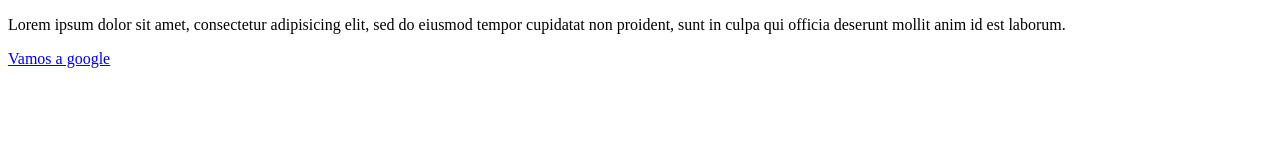
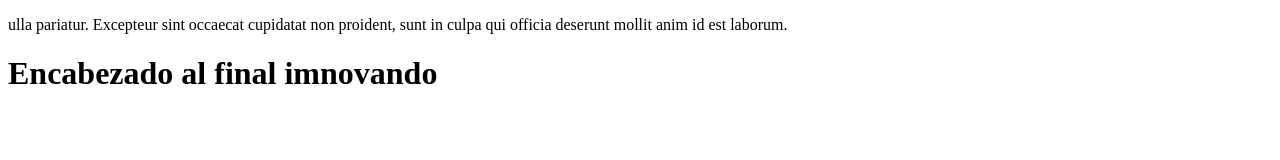
Before and after one commit to amjimenezmillan/PruebasTP, a plain HTML site: page index.html in a window 1280 px wide. Drawn offline with Linux system fonts and the light colour scheme.

Commit message:
Primero de la nueva rama

```diff
--- a/index.html
+++ b/index.html
@@ -5,8 +5,9 @@
     <title>Pruebas git</title>
   </head>
   <body>
-    <p>Lorem ipsum dolor sit amet, consectetur adipisicing elit, sed do eiusmod tempor
-      cupidatat non proident, sunt in culpa qui officia deserunt mollit anim id est laborum.</p>
-      <a href="https://www.google.com/">Vamos a google</a>
+    <p>ulla pariatur. Excepteur sint occaecat cupidatat non proident,
+      sunt in culpa qui officia deserunt mollit anim id est laborum.</p>
+
+      <h1>Encabezado al final imnovando</h1>
   </body>
 </html>
```
